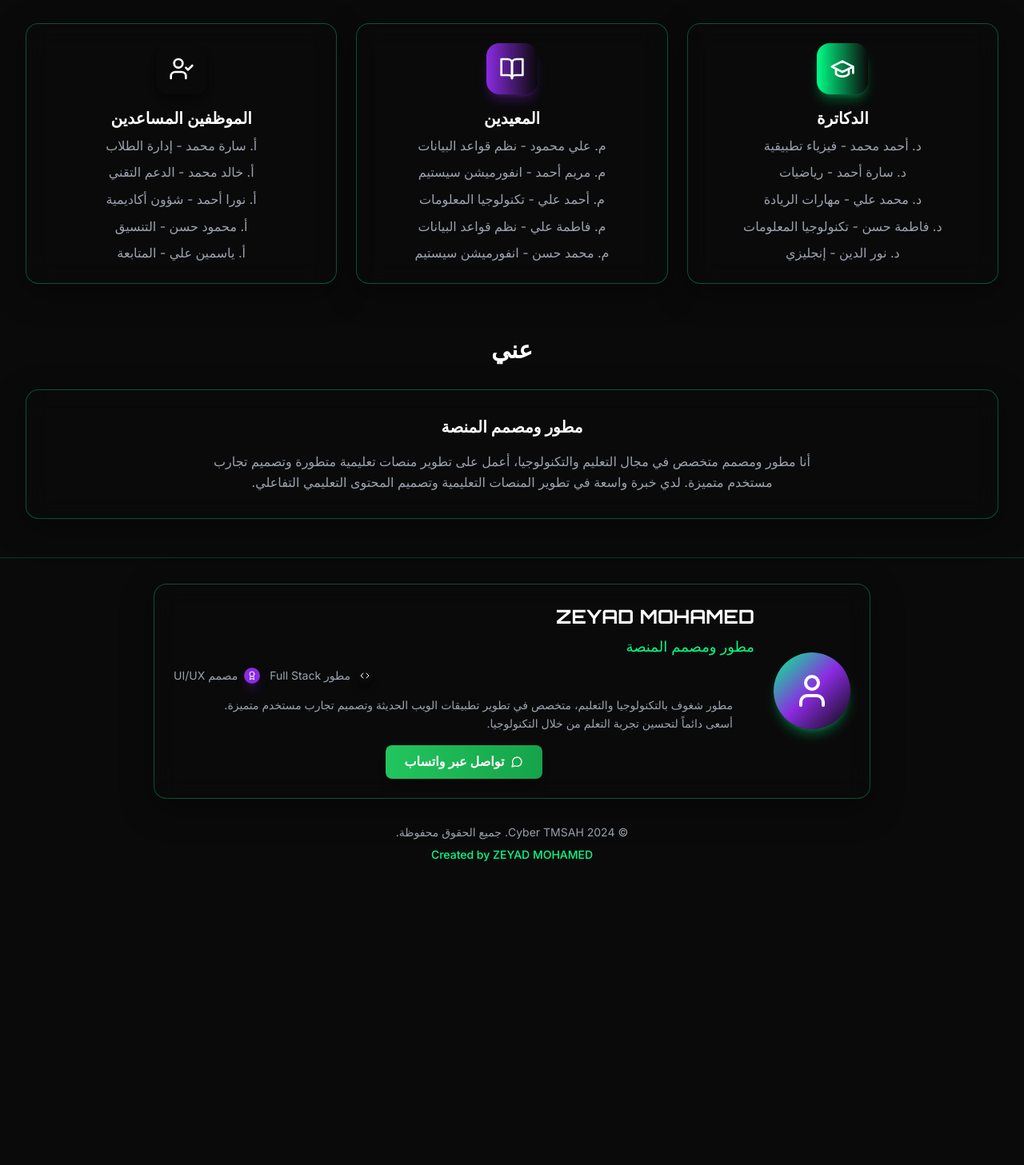
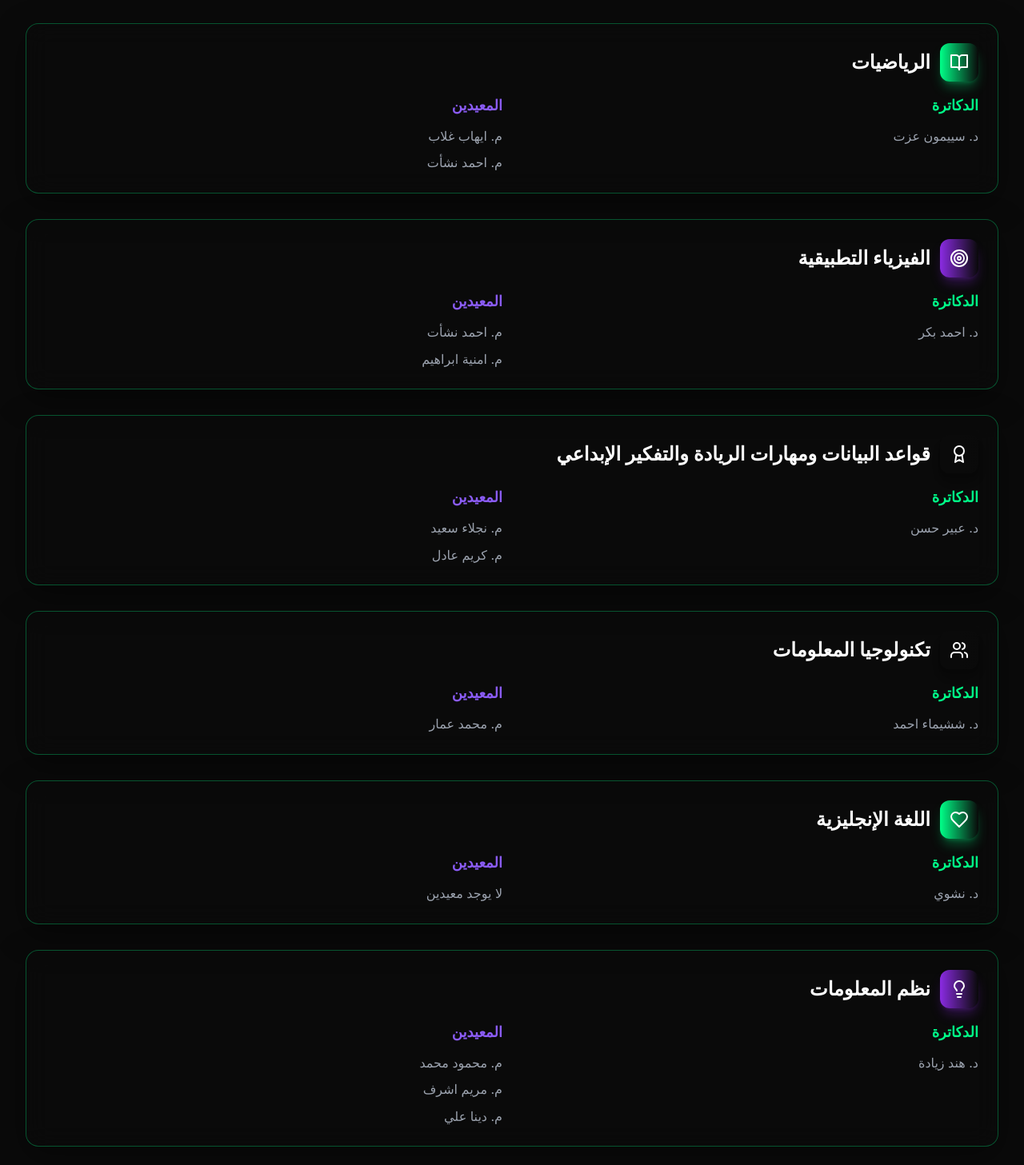
Before and after one commit to phoenixcrypto/cyber-tmsah, a Next.js app: page /about in a window 1280 px wide. Shown: the part 1293-2750 px from the top of the page at 80% size. Before the commit the page ends 2404 px from the top, so only its background shows below. Built offline with nearby package versions, Linux system fonts and the light colour scheme.

Commit message:
Reorganize faculty section by subjects with real names and proper structure

```diff
--- a/app/about/page.tsx
+++ b/app/about/page.tsx
@@ -1,6 +1,6 @@
 'use client'
 
-import { Users, BookOpen, Award, Target, Heart, Lightbulb, Info, GraduationCap, UserCheck, Star } from 'lucide-react'
+import { Users, BookOpen, Award, Target, Heart, Lightbulb, Info, Star } from 'lucide-react'
 
 export default function AboutPage() {
 
@@ -171,49 +171,164 @@ export default function AboutPage() {
               أعضاء هيئة التدريس
             </h2>
           </div>
-          <div className="grid grid-cols-1 md:grid-cols-2 lg:grid-cols-3 gap-6">
-            {/* Doctors */}
-            <div className="enhanced-card p-6 text-center">
-              <div className="w-16 h-16 bg-gradient-to-r from-cyber-neon to-cyber-green rounded-2xl flex items-center justify-center mx-auto mb-4 shadow-lg shadow-cyber-neon/30">
-                <GraduationCap className="w-8 h-8 text-white" />
+
+          {/* Mathematics */}
+          <div className="mb-8">
+            <div className="enhanced-card p-6">
+              <div className="flex items-center gap-3 mb-4">
+                <div className="w-12 h-12 bg-gradient-to-r from-cyber-neon to-cyber-green rounded-xl flex items-center justify-center shadow-lg shadow-cyber-neon/30">
+                  <BookOpen className="w-6 h-6 text-white" />
+                </div>
+                <h3 className="text-2xl font-semibold text-dark-100">الرياضيات</h3>
               </div>
-              <h3 className="text-xl font-semibold text-dark-100 mb-2">الدكاترة</h3>
-              <div className="space-y-2 text-dark-300">
-                <p>د. أحمد محمد - فيزياء تطبيقية</p>
-                <p>د. سارة أحمد - رياضيات</p>
-                <p>د. محمد علي - مهارات الريادة</p>
-                <p>د. فاطمة حسن - تكنولوجيا المعلومات</p>
-                <p>د. نور الدين - إنجليزي</p>
+              <div className="grid grid-cols-1 md:grid-cols-2 gap-6">
+                <div>
+                  <h4 className="text-lg font-semibold text-cyber-neon mb-3">الدكاترة</h4>
+                  <div className="space-y-2 text-dark-300">
+                    <p>د. سييمون عزت</p>
+                  </div>
+                </div>
+                <div>
+                  <h4 className="text-lg font-semibold text-cyber-violet mb-3">المعيدين</h4>
+                  <div className="space-y-2 text-dark-300">
+                    <p>م. ايهاب غلاب</p>
+                    <p>م. احمد نشأت</p>
+                  </div>
+                </div>
               </div>
             </div>
+          </div>
 
-            {/* Teaching Assistants */}
-            <div className="enhanced-card p-6 text-center">
-              <div className="w-16 h-16 bg-gradient-to-r from-cyber-violet to-cyber-blue rounded-2xl flex items-center justify-center mx-auto mb-4 shadow-lg shadow-cyber-violet/30">
-                <BookOpen className="w-8 h-8 text-white" />
+          {/* Applied Physics */}
+          <div className="mb-8">
+            <div className="enhanced-card p-6">
+              <div className="flex items-center gap-3 mb-4">
+                <div className="w-12 h-12 bg-gradient-to-r from-cyber-violet to-cyber-blue rounded-xl flex items-center justify-center shadow-lg shadow-cyber-violet/30">
+                  <Target className="w-6 h-6 text-white" />
+                </div>
+                <h3 className="text-2xl font-semibold text-dark-100">الفيزياء التطبيقية</h3>
               </div>
-              <h3 className="text-xl font-semibold text-dark-100 mb-2">المعيدين</h3>
-              <div className="space-y-2 text-dark-300">
-                <p>م. علي محمود - نظم قواعد البيانات</p>
-                <p>م. مريم أحمد - انفورميشن سيستيم</p>
-                <p>م. أحمد علي - تكنولوجيا المعلومات</p>
-                <p>م. فاطمة علي - نظم قواعد البيانات</p>
-                <p>م. محمد حسن - انفورميشن سيستيم</p>
+              <div className="grid grid-cols-1 md:grid-cols-2 gap-6">
+                <div>
+                  <h4 className="text-lg font-semibold text-cyber-neon mb-3">الدكاترة</h4>
+                  <div className="space-y-2 text-dark-300">
+                    <p>د. احمد بكر</p>
+                  </div>
+                </div>
+                <div>
+                  <h4 className="text-lg font-semibold text-cyber-violet mb-3">المعيدين</h4>
+                  <div className="space-y-2 text-dark-300">
+                    <p>م. احمد نشأت</p>
+                    <p>م. امنية ابراهيم</p>
+                  </div>
+                </div>
               </div>
             </div>
+          </div>
 
-            {/* Support Staff */}
-            <div className="enhanced-card p-6 text-center">
-              <div className="w-16 h-16 bg-gradient-to-r from-cyber-green to-cyber-neon rounded-2xl flex items-center justify-center mx-auto mb-4 shadow-lg shadow-cyber-green/30">
-                <UserCheck className="w-8 h-8 text-white" />
+          {/* Database Systems & Entrepreneurship */}
+          <div className="mb-8">
+            <div className="enhanced-card p-6">
+              <div className="flex items-center gap-3 mb-4">
+                <div className="w-12 h-12 bg-gradient-to-r from-cyber-green to-cyber-neon rounded-xl flex items-center justify-center shadow-lg shadow-cyber-green/30">
+                  <Award className="w-6 h-6 text-white" />
+                </div>
+                <h3 className="text-2xl font-semibold text-dark-100">قواعد البيانات ومهارات الريادة والتفكير الإبداعي</h3>
               </div>
-              <h3 className="text-xl font-semibold text-dark-100 mb-2">الموظفين المساعدين</h3>
-              <div className="space-y-2 text-dark-300">
-                <p>أ. سارة محمد - إدارة الطلاب</p>
-                <p>أ. خالد محمد - الدعم التقني</p>
-                <p>أ. نورا أحمد - شؤون أكاديمية</p>
-                <p>أ. محمود حسن - التنسيق</p>
-                <p>أ. ياسمين علي - المتابعة</p>
+              <div className="grid grid-cols-1 md:grid-cols-2 gap-6">
+                <div>
+                  <h4 className="text-lg font-semibold text-cyber-neon mb-3">الدكاترة</h4>
+                  <div className="space-y-2 text-dark-300">
+                    <p>د. عبير حسن</p>
+                  </div>
+                </div>
+                <div>
+                  <h4 className="text-lg font-semibold text-cyber-violet mb-3">المعيدين</h4>
+                  <div className="space-y-2 text-dark-300">
+                    <p>م. نجلاء سعيد</p>
+                    <p>م. كريم عادل</p>
+                  </div>
+                </div>
+              </div>
+            </div>
+          </div>
+
+          {/* Information Technology */}
+          <div className="mb-8">
+            <div className="enhanced-card p-6">
+              <div className="flex items-center gap-3 mb-4">
+                <div className="w-12 h-12 bg-gradient-to-r from-cyber-blue to-cyber-violet rounded-xl flex items-center justify-center shadow-lg shadow-cyber-blue/30">
+                  <Users className="w-6 h-6 text-white" />
+                </div>
+                <h3 className="text-2xl font-semibold text-dark-100">تكنولوجيا المعلومات</h3>
+              </div>
+              <div className="grid grid-cols-1 md:grid-cols-2 gap-6">
+                <div>
+                  <h4 className="text-lg font-semibold text-cyber-neon mb-3">الدكاترة</h4>
+                  <div className="space-y-2 text-dark-300">
+                    <p>د. ششيماء احمد</p>
+                  </div>
+                </div>
+                <div>
+                  <h4 className="text-lg font-semibold text-cyber-violet mb-3">المعيدين</h4>
+                  <div className="space-y-2 text-dark-300">
+                    <p>م. محمد عمار</p>
+                  </div>
+                </div>
+              </div>
+            </div>
+          </div>
+
+          {/* English */}
+          <div className="mb-8">
+            <div className="enhanced-card p-6">
+              <div className="flex items-center gap-3 mb-4">
+                <div className="w-12 h-12 bg-gradient-to-r from-cyber-neon to-cyber-green rounded-xl flex items-center justify-center shadow-lg shadow-cyber-neon/30">
+                  <Heart className="w-6 h-6 text-white" />
+                </div>
+                <h3 className="text-2xl font-semibold text-dark-100">اللغة الإنجليزية</h3>
+              </div>
+              <div className="grid grid-cols-1 md:grid-cols-2 gap-6">
+                <div>
+                  <h4 className="text-lg font-semibold text-cyber-neon mb-3">الدكاترة</h4>
+                  <div className="space-y-2 text-dark-300">
+                    <p>د. نشوي</p>
+                  </div>
+                </div>
+                <div>
+                  <h4 className="text-lg font-semibold text-cyber-violet mb-3">المعيدين</h4>
+                  <div className="space-y-2 text-dark-300">
+                    <p>لا يوجد معيدين</p>
+                  </div>
+                </div>
+              </div>
+            </div>
+          </div>
+
+          {/* Information System */}
+          <div className="mb-8">
+            <div className="enhanced-card p-6">
+              <div className="flex items-center gap-3 mb-4">
+                <div className="w-12 h-12 bg-gradient-to-r from-cyber-violet to-cyber-blue rounded-xl flex items-center justify-center shadow-lg shadow-cyber-violet/30">
+                  <Lightbulb className="w-6 h-6 text-white" />
+                </div>
+                <h3 className="text-2xl font-semibold text-dark-100">نظم المعلومات</h3>
+              </div>
+              <div className="grid grid-cols-1 md:grid-cols-2 gap-6">
+                <div>
+                  <h4 className="text-lg font-semibold text-cyber-neon mb-3">الدكاترة</h4>
+                  <div className="space-y-2 text-dark-300">
+                    <p>د. هند زيادة</p>
+                  </div>
+                </div>
+                <div>
+                  <h4 className="text-lg font-semibold text-cyber-violet mb-3">المعيدين</h4>
+                  <div className="space-y-2 text-dark-300">
+                    <p>م. محمود محمد</p>
+                    <p>م. مريم اشرف</p>
+                    <p>م. دينا علي</p>
+                  </div>
+                </div>
               </div>
             </div>
           </div>
```
